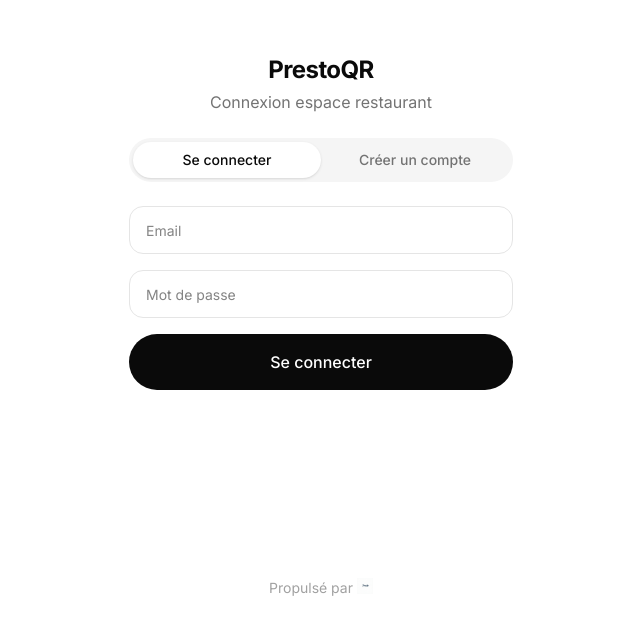
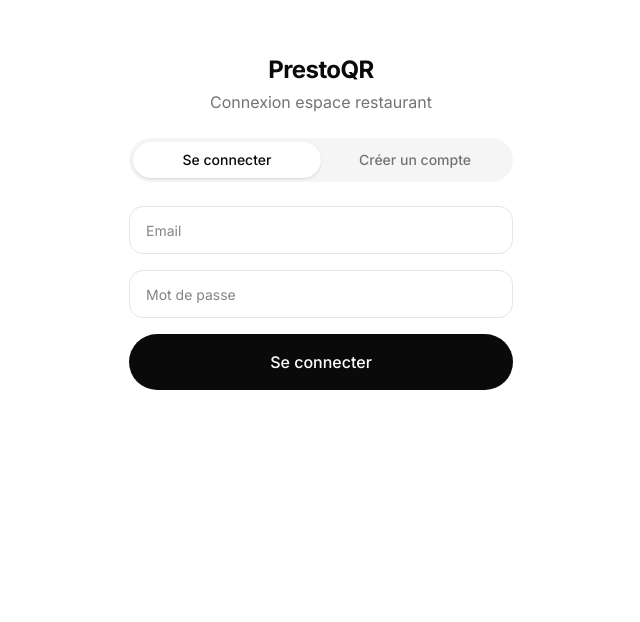
Before and after one commit to davidstudiopresto/tabletap, a Next.js app: page /login in a window 1280 px wide. Shown: the part 178-800 px from the top of the page, without its empty margins (319-959 px from the left). Built offline with nearby package versions, Linux system fonts and the light colour scheme.

Commit message:
remove powered by presto from login

```diff
--- a/src/app/login/page.tsx
+++ b/src/app/login/page.tsx
@@ -173,11 +173,6 @@
         )}
       </div>
 
-      {/* Powered by Presto */}
-      <div className="absolute bottom-6 flex items-baseline gap-1">
-        <span className="text-sm text-neutral-400">Propulsé par</span>
-        <img src="/presto-logo.png" alt="Presto" className="h-4 relative top-[1px]" />
-      </div>
     </div>
   );
 }
```
